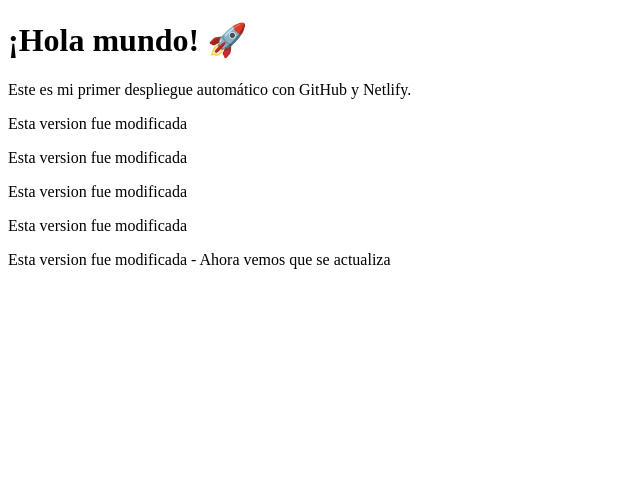
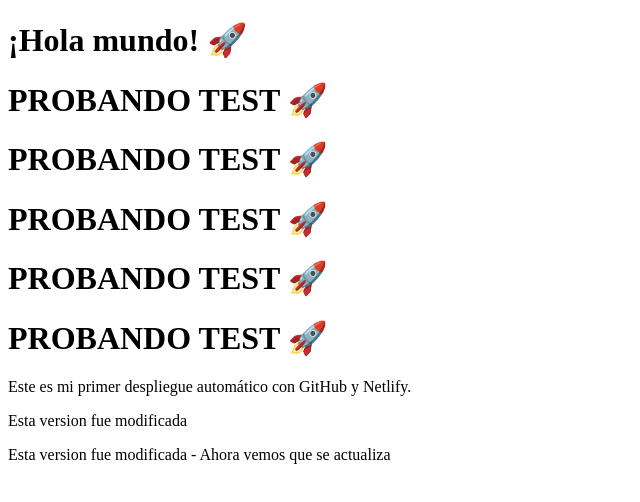
Before and after one commit to victor99a/PruebaCICD, a plain HTML site: page index.html in a window 1280 px wide. Shown: the whole page, without its empty margins (0-640 px from the left). Drawn offline with Linux system fonts and the light colour scheme.

Commit message:
Test CICD WITH TEST

```diff
--- a/index.html
+++ b/index.html
@@ -6,10 +6,13 @@
 </head>
 <body>
   <h1>¡Hola mundo! 🚀</h1>
+  <h1>PROBANDO TEST 🚀</h1>
+    <h1>PROBANDO TEST 🚀</h1>
+      <h1>PROBANDO TEST 🚀</h1>
+        <h1>PROBANDO TEST 🚀</h1>
+          <h1>PROBANDO TEST 🚀</h1>
   <p>Este es mi primer despliegue automático con GitHub y Netlify.</p>
-   <p>Esta version fue modificada</p>
-    <p>Esta version fue modificada</p>
-     <p>Esta version fue modificada</p>
+
       <p>Esta version fue modificada</p>
        <p>Esta version fue modificada - Ahora vemos que se actualiza</p>
 
```
Also changed, not shown: 1 other file.
